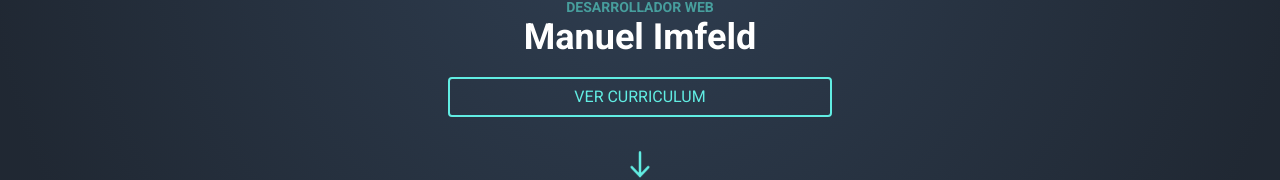
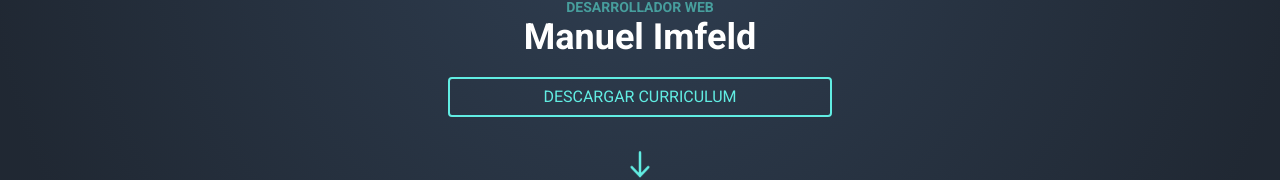
Before and after one commit to manuimfeld/portfolio-2023, a React (Vite) app: page / in a window 1280 px wide. Shown: the part 523-703 px from the top of the page. Built offline with nearby package versions, Linux system fonts and the light colour scheme.

Commit message:
Add download CV

```diff
--- a/src/components/Home.jsx
+++ b/src/components/Home.jsx
@@ -1,6 +1,7 @@
 import homeImg from "../img/webp_vector.webp";
 import arrowImg from "../img/svg_arrow.svg";
 import { motion } from "framer-motion";
+import cv from "../../cv-manuelimfeld.pdf";
 
 const Home = ({ setActiveNavItem }) => {
   return (
@@ -31,9 +32,13 @@ const Home = ({ setActiveNavItem }) => {
         <h1 className="text-4xl w-fit mb-5 font-bold text-text-primary  mx-auto ">
           Manuel Imfeld
         </h1>
-        <button className="uppercase text-color-primary px-8 h-[40px] w-auto  rounded border-2 border-color-primary">
-          Ver curriculum
-        </button>
+        <a
+          href={cv}
+          download
+          className="flex justify-center items-center uppercase text-color-primary px-8 h-[40px] w-auto  rounded border-2 border-color-primary"
+        >
+          Descargar curriculum
+        </a>
       </motion.div>
       <a
         href="#aboutme"
```
